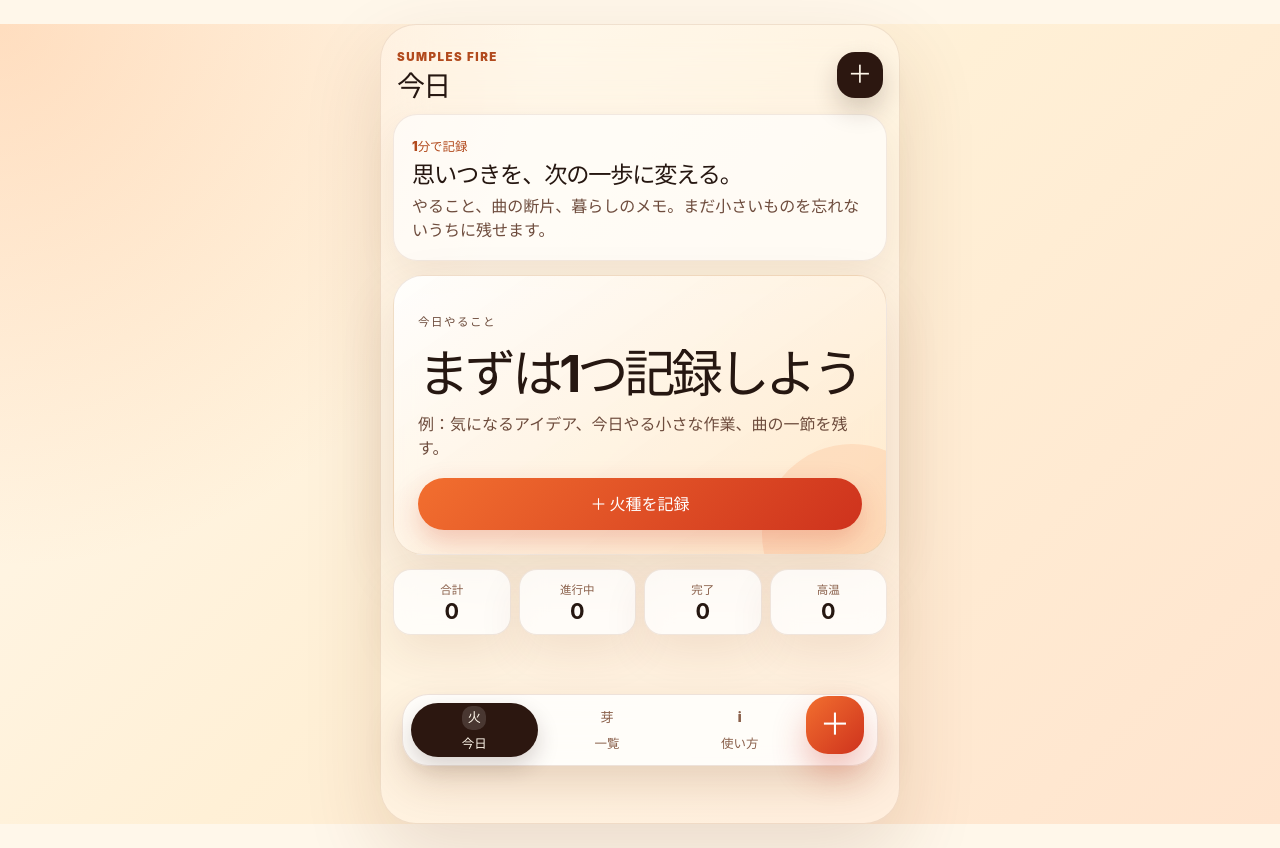
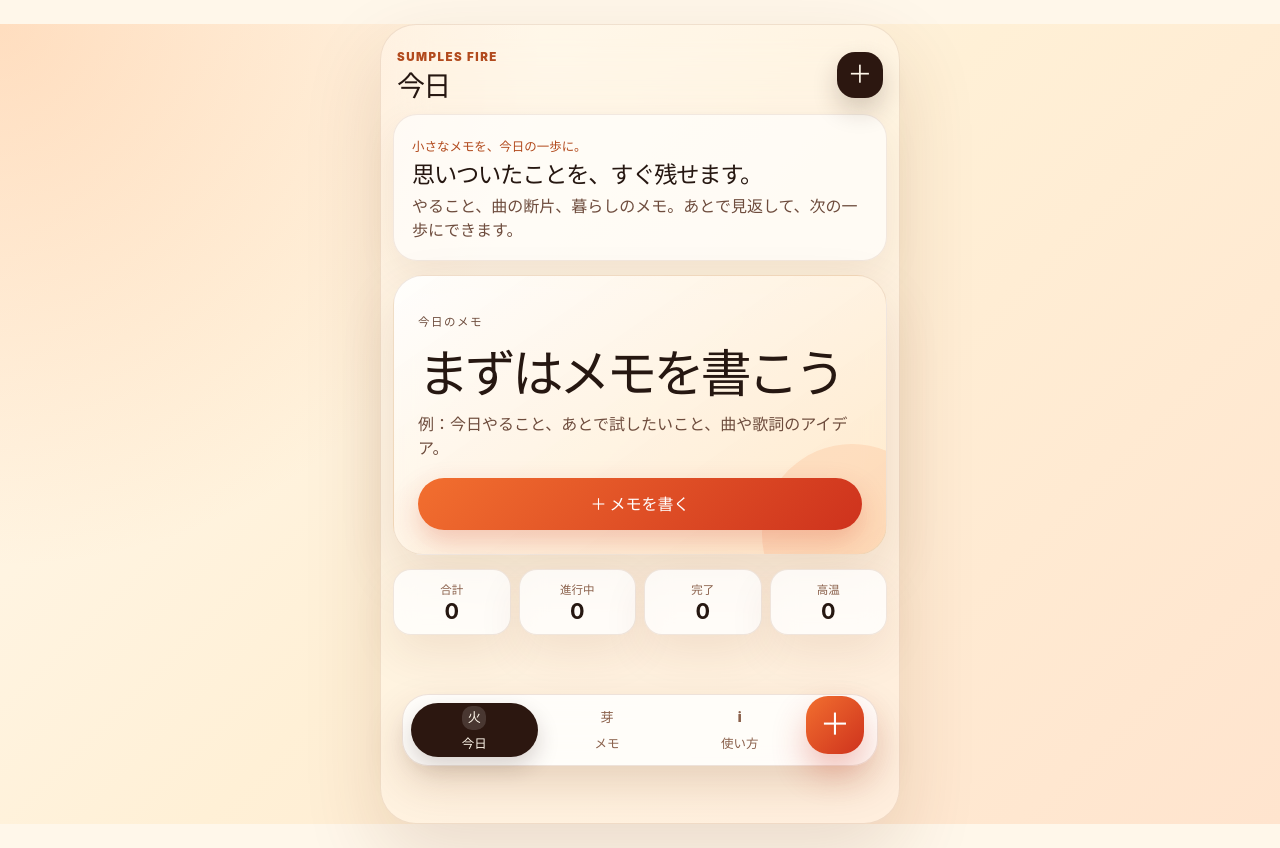
Before and after one commit to sunpotflower4460-cpu/sumples-fire, a React (Vite) app: page / in a window 1280 px wide. Built offline with nearby package versions, Linux system fonts and the light colour scheme.

Commit message:
fix: make primary UI memo-first

```diff
--- a/src/App.tsx
+++ b/src/App.tsx
@@ -20,7 +20,7 @@ type NewFireSeedInput = {
 
 const tabs: { id: AppTab; label: string; icon: string }[] = [
   { id: 'today', label: '今日', icon: '火' },
-  { id: 'seeds', label: '一覧', icon: '芽' },
+  { id: 'seeds', label: 'メモ', icon: '芽' },
   { id: 'info', label: '使い方', icon: 'i' },
 ];
 
@@ -34,7 +34,6 @@ export default function App() {
     filteredSeeds,
     focusSeed,
     notice,
-    resetSamples,
     setFilter,
     stats,
     toggleSeed,
@@ -57,7 +56,7 @@ export default function App() {
           <p className="app-kicker">Sumples Fire</p>
           <h1>{tabs.find((tab) => tab.id === activeTab)?.label}</h1>
         </div>
-        <button className="topbar-add" type="button" onClick={openRecord} aria-label="火種を記録する">＋</button>
+        <button className="topbar-add" type="button" onClick={openRecord} aria-label="メモを書く">＋</button>
       </header>
 
       {notice ? <div className="toast" role="status">{notice}</div> : null}
@@ -66,16 +65,16 @@ export default function App() {
         {activeTab === 'today' ? (
           <div className="screen-stack">
             <section className="welcome-card">
-              <span>1分で記録</span>
-              <h2>思いつきを、次の一歩に変える。</h2>
-              <p>やること、曲の断片、暮らしのメモ。まだ小さいものを忘れないうちに残せます。</p>
+              <span>小さなメモを、今日の一歩に。</span>
+              <h2>思いついたことを、すぐ残せます。</h2>
+              <p>やること、曲の断片、暮らしのメモ。あとで見返して、次の一歩にできます。</p>
             </section>
 
             <section className="today-hero">
-              <p className="eyebrow">今日やること</p>
-              <h2>{focusSeed?.title ?? 'まずは1つ記録しよう'}</h2>
-              <p>{focusSeed?.nextAction || '例：気になるアイデア、今日やる小さな作業、曲の一節を残す。'}</p>
-              <button className="primary-button" type="button" onClick={openRecord}>＋ 火種を記録</button>
+              <p className="eyebrow">今日のメモ</p>
+              <h2>{focusSeed?.title ?? 'まずはメモを書こう'}</h2>
+              <p>{focusSeed?.nextAction || '例：今日やること、あとで試したいこと、曲や歌詞のアイデア。'}</p>
+              <button className="primary-button" type="button" onClick={openRecord}>＋ メモを書く</button>
             </section>
 
             {focusSeed ? (
@@ -85,7 +84,7 @@ export default function App() {
                   <strong>{priorityLabels[focusSeed.priority]}</strong>
                   <small>{stageLabels[focusSeed.stage]}</small>
                 </div>
-                <button className="ghost-button" type="button" onClick={() => toggleSeed(focusSeed.id)}>今日やった</button>
+                <button className="ghost-button" type="button" onClick={() => toggleSeed(focusSeed.id)}>完了にする</button>
               </section>
             ) : null}
 
@@ -97,10 +96,9 @@ export default function App() {
           <section className="panel app-panel">
             <div className="list-header compact">
               <div className="section-heading">
-                <p className="eyebrow">一覧</p>
-                <h2>残した火種</h2>
+                <p className="eyebrow">メモ</p>
+                <h2>保存したメモ</h2>
               </div>
-              <button className="ghost-button" type="button" onClick={resetSamples}>例を見る</button>
             </div>
 
             {hasSeeds ? <FireFilters filter={filter} onChangeFilter={setFilter} /> : null}
@@ -112,14 +110,15 @@ export default function App() {
                 ))
               ) : (
                 <div className="empty-state useful-empty">
-                  <p>まだ火種がありません。</p>
-                  <span>まずは短いタイトルだけでも大丈夫です。</span>
+                  <p>まだメモがありません。</p>
+                  <span>たとえば、こんなことを残せます。</span>
                   <ul>
-                    <li>今日やる小さなこと</li>
-                    <li>浮かんだ曲や歌詞の断片</li>
-                    <li>あとで試したいアイデア</li>
+                    <li>今日やること</li>
+                    <li>曲や歌詞のアイデア</li>
+                    <li>買い物や用事</li>
+                    <li>あとで試したいこと</li>
                   </ul>
-                  <button className="primary-button" type="button" onClick={openRecord}>最初の火種を記録</button>
+                  <button className="primary-button" type="button" onClick={openRecord}>最初のメモを書く</button>
                 </div>
               )}
             </div>
@@ -130,31 +129,31 @@ export default function App() {
           <section className="panel app-panel settings-panel">
             <div className="section-heading">
               <p className="eyebrow">使い方</p>
-              <h2>迷わず使うために</h2>
+              <h2>シンプルなメモ帳です</h2>
             </div>
             <div className="settings-list">
               <article>
-                <span>1. すぐ記録</span>
-                <p>右上の＋、または今日画面のボタンから、思いつきを短く残します。</p>
+                <span>1. メモを書く</span>
+                <p>右上の＋、または今日画面のボタンから、思いついたことを短く残します。</p>
               </article>
               <article>
                 <span>2. 次の一歩を決める</span>
-                <p>完璧な計画はいりません。「30秒試す」くらいの小さな行動で十分です。</p>
+                <p>必要なら「5分だけ試す」くらいの小さな行動を書いておけます。</p>
               </article>
               <article>
-                <span>3. 今日やったら完了</span>
-                <p>一覧や今日画面から「今日やった」を押すと、進んだ火種として残せます。</p>
+                <span>3. 完了にする</span>
+                <p>今日やったことは完了として残せます。あとで見返す時にも便利です。</p>
               </article>
               <article>
                 <span>保存について</span>
-                <p>記録はこの端末のブラウザ内に保存されます。アカウント登録は不要です。</p>
+                <p>メモはこの端末のブラウザ内に保存されます。アカウント登録は不要です。</p>
               </article>
             </div>
           </section>
         ) : null}
       </section>
 
-      <button className="floating-action" type="button" onClick={openRecord} aria-label="火種を記録する">＋</button>
+      <button className="floating-action" type="button" onClick={openRecord} aria-label="メモを書く">＋</button>
 
       <nav className="bottom-tabs" aria-label="アプリの画面切り替え">
         {tabs.map((tab) => (
@@ -177,8 +176,8 @@ export default function App() {
             <div className="sheet-handle" aria-hidden="true" />
             <div className="sheet-header">
               <div>
-                <p className="eyebrow">記録</p>
-                <h2 id="record-title">火種を残す</h2>
+                <p className="eyebrow">メモ</p>
+                <h2 id="record-title">メモを書く</h2>
               </div>
               <button className="sheet-close" type="button" onClick={closeRecord} aria-label="閉じる">×</button>
             </div>
```
